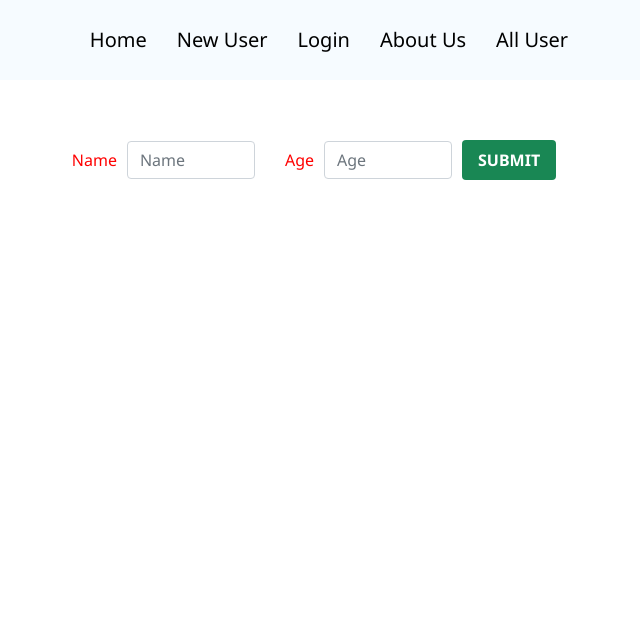
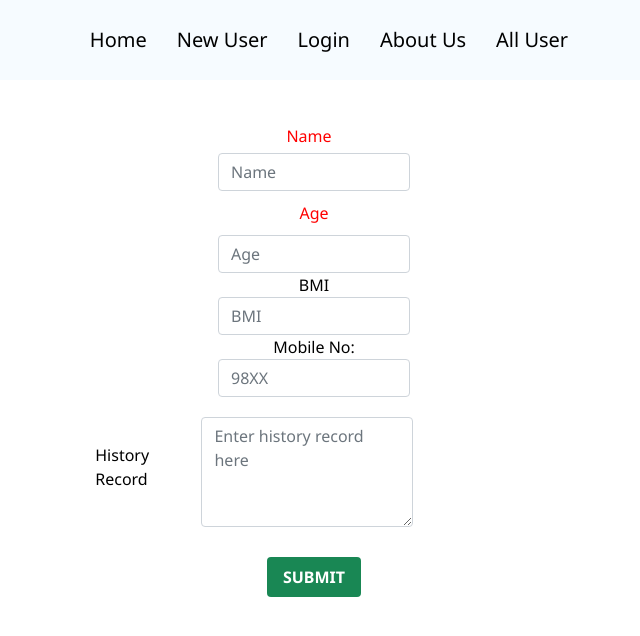
Before and after one commit to rahulxbhardwaj/HealthSync, a React (Vite) app: page /newuser in a window 1280 px wide. Shown: the top 636 px of the page, without its empty margins (326-966 px from the left). Built offline with nearby package versions, Linux system fonts and the light colour scheme.

Commit message:
modified All User and added New Field

```diff
--- a/components/aboutus.jsx
+++ b/components/aboutus.jsx
@@ -1,11 +1,44 @@
-import '../styles/newUser.scss';
+import React from "react";
+import "../styles/aboutus.scss";
 
-const Aboutus = () => {
-return(
-  <>
-  <h1>About Us</h1>
-  </>
-)
+const AboutUs = () => {
+  return (
+    <div className="about-us">
+      <h1>About Us</h1>
+      <p>
+        Lorem ipsum dolor sit amet, consectetur adipiscing elit. Nullam vitae
+        dolor quis felis accumsan accumsan.
+      </p>
+
+      <h2>Our Mission</h2>
+      <p>
+        Lorem ipsum dolor sit amet, consectetur adipiscing elit. Nullam vitae
+        dolor quis felis accumsan accumsan.
+      </p>
+
+      <h2>Our Team</h2>
+      <p>
+        Lorem ipsum dolor sit amet, consectetur adipiscing elit. Nullam vitae
+        dolor quis felis accumsan accumsan.
+      </p>
+
+      <h2>Contact Us</h2>
+
+      <p>
+        Lorem ipsum dolor sit amet, consectetur adipiscing elit. Nullam vitae
+        dolor quis felis accumsan accumsan. Vestibulum cursus vestibulum risus
+        vitae feugiat. Ut quis velit lobortis, consequat libero sit amet,
+        malesuada tortor. Sed euismod sagittis commodo. Mauris id tellus vel
+        lorem viverra dapibus. Nam nec mauris nec arcu condimentum faucibus.
+        Donec vitae nulla leo. Morbi id magna nisi. Phasellus gravida velit
+        libero, quis molestie arcu bibendum eget. Donec vitae justo ut ex
+        pulvinar rhoncus. Integer lobortis tellus at lorem vestibulum
+        scelerisque. Donec tempor sodales orci, eu consequat felis tincidunt
+        vel. Fusce vestibulum convallis odio id sodales. Donec eleifend enim
+        quis odio efficitur, at dapibus ligula rhoncus.
+      </p>
+    </div>
+  );
 };
 
-export default Aboutus;
+export default AboutUs;
--- a/components/allUser.jsx
+++ b/components/allUser.jsx
@@ -3,6 +3,10 @@ import '../styles/allUser.scss';
 
 const Alluser = () => {
   const [userData, setUserData] = useState([]);
+  const [showUserData, setShowUserData] = useState(false);
+  const [password, setPassword] = useState('chamak');
+  const [passwordInput, setPasswordInput] = useState('');
+  const [selectedUser, setSelectedUser] = useState(null);
 
   useEffect(() => {
     fetchData();
@@ -18,28 +22,77 @@ const Alluser = () => {
     }
   };
 
+  const handlePasswordInput = (e) => {
+    setPasswordInput(e.target.value);
+  };
+
+  const handleSubmitPassword = () => {
+    // Check if the entered password matches the expected password
+    if (passwordInput === password) {
+      setShowUserData(true); // Show user data if password matches
+    } else {
+      alert('Incorrect password. Please try again.');
+    }
+    setPasswordInput(''); // Reset the password input field
+  };
+
+  const handleUserClick = (userId) => {
+    // Find the selected user from userData array based on userId
+    const user = userData.find(user => user._id === userId);
+    setSelectedUser(user);
+  };
+
   return (
     <>
-      <h2>All Users</h2>
+      {selectedUser && (
+        <div className="user-profile">
+          <h3>User Profile</h3>
+          <p><strong>ID:</strong> {selectedUser._id}</p>
+          <p><strong>Name:</strong> {selectedUser.name}</p>
+          <p><strong>Age:</strong> {selectedUser.age}</p>
+          <p><strong>BMI:</strong> {selectedUser.bmi}</p>
+           <p><strong>Mobile no:</strong> {selectedUser.mobile}</p>
+          <p><strong>History:</strong> {selectedUser.history}</p>
+        </div>
+      )}
+
+      <h2 id="alluser">All Users</h2>
+      {!showUserData && (
+        <>
+          <input
+            type="password"
+            placeholder="Enter Password"
+            value={passwordInput}
+            onChange={handlePasswordInput} id = "password"
+          />
+          <button onClick={handleSubmitPassword}>Submit</button>
+        </>
+      )}
+      {showUserData && (
+        <>
           <table className="user-table">
             <thead>
               <tr>
                 <th>ID</th>
                 <th>Name</th>
                 <th>Age</th>
+                <th>BMI</th>
               </tr>
             </thead>
             <tbody>
               {userData.map((user) => (
-            <tr key={user._id}>
+                <tr key={user._id} onClick={() => handleUserClick(user._id)}>
                   <td>{user._id}</td>
                   <td>{user.name}</td>
                   <td>{user.age}</td>
+                  <td>{user.bmi}</td>
                 </tr>
               ))}
             </tbody>
           </table>
         </>
+      )}
+    </>
   );
 };
 
--- a/components/newUser.jsx
+++ b/components/newUser.jsx
@@ -1,43 +1,65 @@
 import React, { useState } from 'react';
 import '../styles/newUser.scss';
-// import '../node_modules/bootstrap/dist/css/bootstrap.min.css';
-
 
 const NewUser = () => {
-
-  const [form,setForm] = useState({});
+  const [form, setForm] = useState({});
 
   const handleForm = (e) => {
     setForm({
       ...form,
-      [e.target.name] : e.target.value,
-    })
-
-  }
+      [e.target.name]: e.target.value,
+    });
+  };
 
   const handleSubmit = async (e) => {
     e.preventDefault();
-  const response = await fetch('https://healthsyncedserver.vercel.app/newUser',{method:'POST',body:JSON.stringify(form),headers:{'Content-Type':'application/json'}});
+    const response = await fetch('https://04ce187e-3625-42bf-8c17-19ade5488540-00-177ormojml0pl.worf.replit.dev/newUser', {
+      method: 'POST',
+      body: JSON.stringify(form),
+      headers: { 'Content-Type': 'application/json' },
+    });
     const data = await response.json();
-  console.log(data);
+    if (response.ok) {
+      alert('Data saved');
+      window.location.reload(); // Refresh the page
+    } else {
+      // Handle error cases here
+      console.error('Failed to save data:', data.error);
+      alert('Failed to save data. Please try again.');
     }
+  };
 
-return(
+  return (
     <>
       <form onSubmit={handleSubmit} className="form-container">
-    {/* <p>{JSON.stringify(form)}</p> */}
-  <label id="name" >Name</label>
-  <input type="text" onChange={handleForm} name="name" class="form-control" placeholder='Name'></input>
+        <label id="name">Name</label>
+        <input type="text" onChange={handleForm} name="name" className="form-control" placeholder="Name" />
+
         <label id="age">Age</label>
-    <input type="number" onChange={handleForm} name="age" class="form-control" placeholder='Age'></input>
-    <br></br>
-  <input type="submit" id="submit" class="submit"></input>
+        <input type="number" onChange={handleForm} name="age" className="form-control" placeholder="Age" />
 
+        <label id="bmi">BMI</label>
+        <input type="number" onChange={handleForm} name="bmi" className="form-control" placeholder="BMI" />
+
+        <label id="number">Mobile No:</label>
+        <input type="number" onChange={handleForm} name="number" className="form-control" placeholder="98XX" />
+
+        <div className="form-row-history">
+          <label id="history">History Record</label>
+          <textarea
+            className="form-control"
+            rows="4"
+            style={{ width: '50%', marginTop: 10, marginRight: 120 }}
+            onChange={handleForm}
+            name="history"
+            placeholder="Enter history record here"
+          ></textarea>
+        </div>
+
+        <input type="submit" id="submit" className="submit" />
       </form>
-
-
     </>
-)
+  );
 };
 
 export default NewUser;
--- /dev/null
+++ b/styles/aboutus.scss
@@ -0,0 +1,57 @@
+.about-us {
+  max-width: 800px;
+  margin: 0 auto;
+  padding: 20px;
+}
+
+.about-us h1 {
+  font-size: 2.5rem;
+  margin-bottom: 20px;
+}
+
+.about-us h2 {
+  font-size: 2rem;
+  margin-top: 30px;
+  margin-bottom: 10px;
+}
+
+.about-us p {
+  font-size: 1.1rem;
+  line-height: 1.6;
+  margin-bottom: 15px;
+}
+
+.about-us ul {
+  list-style-type: none;
+  padding-left: 0;
+}
+
+.about-us ul li {
+  margin-bottom: 10px;
+}
+
+.about-us ul li strong {
+  font-weight: bold;
+}
+
+.about-us a {
+  color: #007bff; /* Blue color */
+}
+
+.about-us a:hover {
+  color: #0056b3; /* Darker blue color on hover */
+}
+#password {
+  color:red;
+  margin-right : 10px;
+  margin-left:10px;
+  margin-top:10px;
+  text-align:center;
+  border:1px solid black;
+}
+
+#alluser{
+  margin-top:10px;
+  margin-left:15px;
+  font-size:30px
+}
--- a/styles/newUser.scss
+++ b/styles/newUser.scss
@@ -1,28 +1,46 @@
 .form-container {
+  margin-top:200px;
+  display: flex;
+  flex-direction: column;
+  justify-content: center;
+  align-items: center;
+  height: 20vh;
+  width: 100vw;
+}
+
+.form-row {
   display: flex;
   justify-content: center;
   align-items: center;
-  height: 20vh; /* Centering vertically */
-
-  #name{
-    color:red;
-    margin-right : 10px;
-  }
-  #age{
-    color:red;
-    margin-right : 10px;
-    margin-left: 30px;
-  }
-  #submit {
-    margin-left : 10px;
-  }
+  margin-bottom: 10px; /* Adjust as needed for spacing between rows */
 }
 
+.form-row-history{
+  margin-top:10px;
+  display: flex;
+  justify-content: center;
+  align-items: center;
+  margin-bottom: 10px;
+
+}
+
+#name {
+  color: red;
+  margin-right: 10px;
+  margin-bottom:5px;
+}
+
+#age {
+  margin-top:10px;
+  color: red;
+  margin-right: 10px;
+  margin-left: 10px;
+  margin-bottom:10px;
+}
 
 /* Custom CSS based on Bootstrap for form control */
-input.form-control {
-  display: block;
-  width: 10%;
+input.form-control, textarea.form-control {
+  width: 15%;
   padding: 0.375rem 0.75rem;
   font-size: 1rem;
   line-height: 1.5;
@@ -35,13 +53,13 @@ input.form-control {
 }
 
 /* Custom CSS for placeholder text */
-input.form-control::placeholder {
+input.form-control::placeholder, textarea.form-control::placeholder {
   color: #6c757d;
   opacity: 1; /* Firefox */
 }
 
 /* Custom CSS for focus state */
-input.form-control:focus {
+input.form-control:focus, textarea.form-control:focus {
   color: #495057;
   background-color: #fff;
   border-color: #80bdff;
@@ -51,7 +69,7 @@ input.form-control:focus {
 
 /* Custom CSS for submit button */
 input.submit {
-  display: inline-block;
+  margin-top:20px;
   padding: 8px 16px;
   font-size: 16px;
   font-weight: bold;
```
Also changed, not shown: components/profile.js (added, +40 -0 lines). Lines whose indentation alone changed are shown as unchanged.
